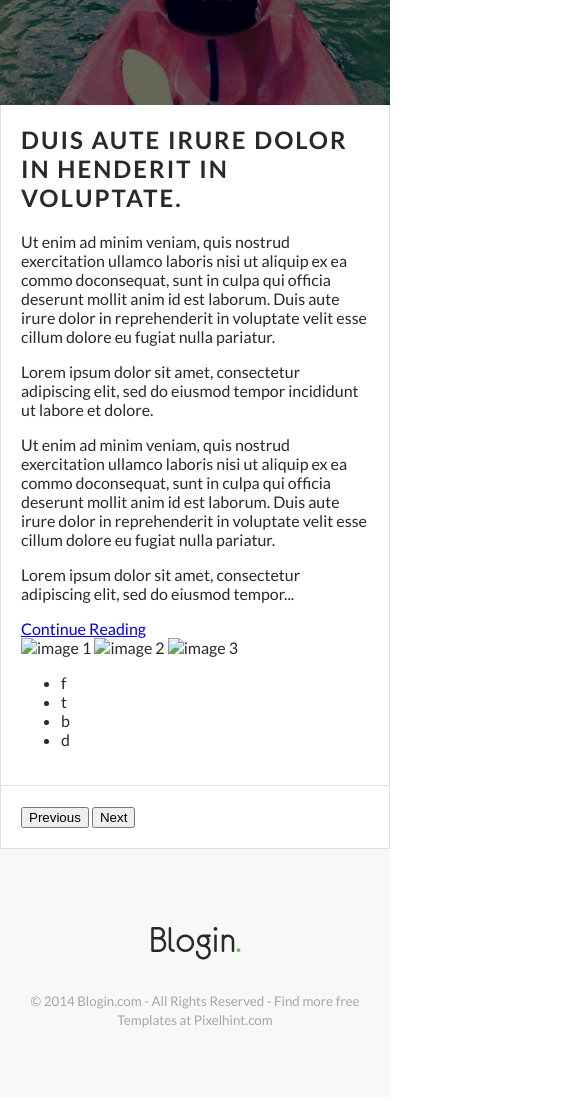
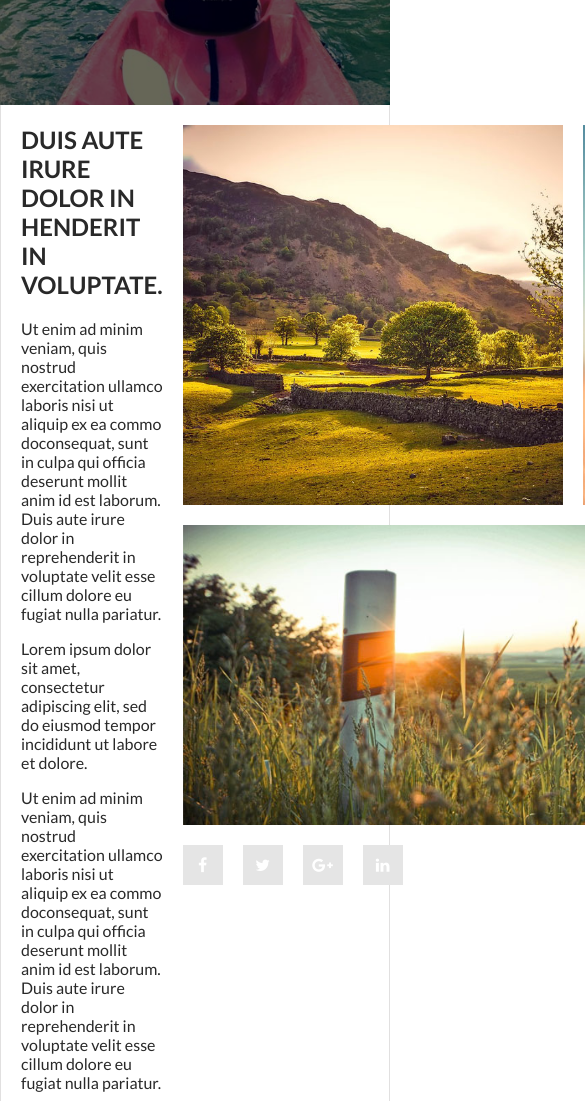
Before and after one commit to pitzbro/psd2html, a website: page index.html in a window 390 px wide. Shown: the part 400-1501 px from the top of the page, 585 px wide, since content can reach past the window. Drawn offline with Linux system fonts and the light colour scheme.

Commit message:
Before responsive grid

```diff
--- a/index.html
+++ b/index.html
@@ -33,8 +33,8 @@
 
     <main>
 
-        <section class="container main-wrapper">
-            <div>
+        <section class="container main-wrapper flex space-between">
+            <div class="first-panel text-wrapper">
 
                 <h2>Duis aute irure dolor in henderit in voluptate.</h2>
 
@@ -49,30 +49,30 @@
                     in voluptate velit esse cillum dolore eu fugiat nulla pariatur.</p>
                 <p>Lorem ipsum dolor sit amet, consectetur adipiscing elit, sed do eiusmod tempor...</p>
 
-                <a href="#">Continue Reading</a>
+                <a href="#" class="more">Continue Reading</a>
             </div>
 
-            <div>
-                <div>
-                    <img src="images/001.jpg" alt="image 1">
-                    <img src="images/002.jpg" alt="image 2">
-                    <img src="images/002.jpg" alt="image 3">
+            <div class="second-panel">
+                <div class="images images-wrapper grid">
+                    <div class="image-item square-img image-001"></div>
+                    <div class="image-item vertical-img image-002"></div>
+                    <div class="image-item horizontal-img image-003"></div>
                 </div>
 
-                <ul>
-                    <li alt="Facebook" title="Facebook">f</li>
-                    <li alt="Twitter" title="Twitter">t</li>
-                    <li alt="Be" title="Be">b</li>
-                    <li alt="Dribble" title="Dribble">d</li>
+                <ul class="social-wrapper clean-list flex fa">
+                    <li alt="Facebook" title="Facebook"><a href="#"></a></li>
+                    <li alt="Twitter" title="Twitter"><a href="#"></a></li>
+                    <li alt="Google +" title="Google +"><a href="#"></a></li>
+                    <li alt="Linkedin" title="Linkedin"><a href="#"></a></li>
                 </ul>
 
             </div>
 
         </section>
 
-        <section class="pager main-pager container">
-            <button>Previous</button>
-            <button>Next</button>
+        <section class="pager main-pager container flex space-between">
+            <button class="prev">Previous</button>
+            <button class="next">Next</button>
         </section>
 
     </main>
--- a/sass/_base.scss
+++ b/sass/_base.scss
@@ -12,9 +12,13 @@ h1, h2, h3, h4, h5, h6 {
   margin: 0 0 rem(20px);
   font-weight: normal;
   font-family: $font-bold;
-  letter-spacing: 2px;
 }
 
 h1 {
   font-size: rem(48px);
+  letter-spacing: 2px;
 }
+
+button {
+  cursor: pointer;
+}
--- a/sass/_helpers.scss
+++ b/sass/_helpers.scss
@@ -34,3 +34,49 @@
 .align-center {
     align-items: center;
 }
+
+.space-between {
+    justify-content: space-between;
+}
+
+.space-around {
+    justify-content: space-around;
+}
+
+// Social
+
+.social-wrapper {
+    margin-bottom: rem(20px);
+    a {
+        display: block;
+        height: rem(40px);
+        width: rem(40px);
+        text-align: center;
+        line-height: 40px;
+        background: $color-8;
+        color: #fff;
+        text-decoration: none;
+        margin-right: rem(20px);
+
+        &:hover {
+            background: $color-1;
+        }
+    }
+}
+
+// Links
+
+a {
+    &.more {
+        display: inline-block;
+        color: $color-6;
+        border: 2px solid $color-6;
+        height: 40px;
+        line-height: 36px;
+        padding: 0 25px;
+        border-radius: 20px;
+        text-decoration: none;
+        text-align: center;
+        margin: rem(20px) 0;
+    }
+}
--- /dev/null
+++ b/sass/_image-gallery.scss
@@ -0,0 +1,42 @@
+
+.images-wrapper {
+    margin-bottom: rem(20px);
+    display: grid;
+
+    grid-template-columns: repeat(8, 60px);
+    grid-auto-rows: 60px;
+
+    grid-column-gap: 20px;
+    grid-row-gap: 20px;
+
+    grid-auto-flow: dense;
+
+    .image-item {
+        background-color: $color-5;
+        background-size: cover;
+        background-position: center center;
+    }
+
+    .square-img {
+        grid-column: span 5;
+        grid-row: span 5;
+    }
+    .vertical-img {
+        grid-column: span 3;
+        grid-row: span 5;
+    }
+    .horizontal-img {
+        grid-column: span 8;
+        grid-row: span 4;
+    }
+}
+
+.image-001 {
+    background-image: url('../images/image-001.jpg')
+}
+.image-002 {
+    background-image: url('../images/image-002.jpg')
+}
+.image-003 {
+    background-image: url('../images/image-003.jpg')
+}
--- a/sass/_main-content.scss
+++ b/sass/_main-content.scss
@@ -1,5 +1,13 @@
-main {
-    .main-wrapper {
-        @include bordered-content;
+
+.main-wrapper {
+    @include bordered-content;
+
+    .first-panel {
+        width: 300px;
+        padding-right: 20px;
+    }
+
+    .second-panel {
+        width:620px;
     }
 }
--- a/sass/_main-pager.scss
+++ b/sass/_main-pager.scss
@@ -1,4 +1,21 @@
 .main-pager {
   @include bordered-content;
   border-top: $main-border;
+  color: $color-11;
+
+  button {
+    background: none;
+    border: none;
+    font-size: rem(18px);
+    font-family: $font-bold;
+    text-transform: uppercase;
+    color: inherit;
+  }
+
+  .prev::before {
+    content: "← "
+  }
+  .next::after {
+    content: " →"
+  }
 }
--- a/sass/_vars.scss
+++ b/sass/_vars.scss
@@ -1,5 +1,6 @@
 /* Layout */
 $header-height: 130px;
+$gutter: 20px;
 
 /* Fonts */
 $font-base: latoregular, sans-serif;
@@ -17,6 +18,7 @@ $color-7: #e1e0e0;
 $color-8: #e5e5e5;
 $color-9: #f8f8f8;
 $color-10: #a6a6a6;
+$color-11: #818181;
 
 /* Borders */
 $main-border: 1px solid $color-7;
--- a/sass/style.scss
+++ b/sass/style.scss
@@ -8,5 +8,6 @@
 // /* Components */
 @import 'main-header';
 @import 'main-content';
+@import 'image-gallery';
 @import 'main-pager';
 @import 'main-footer';
```
Also changed, not shown: css/style.css, images/image-001.jpg (added), images/image-002.jpg (added), images/image-003.jpg (added), 1 other file.
